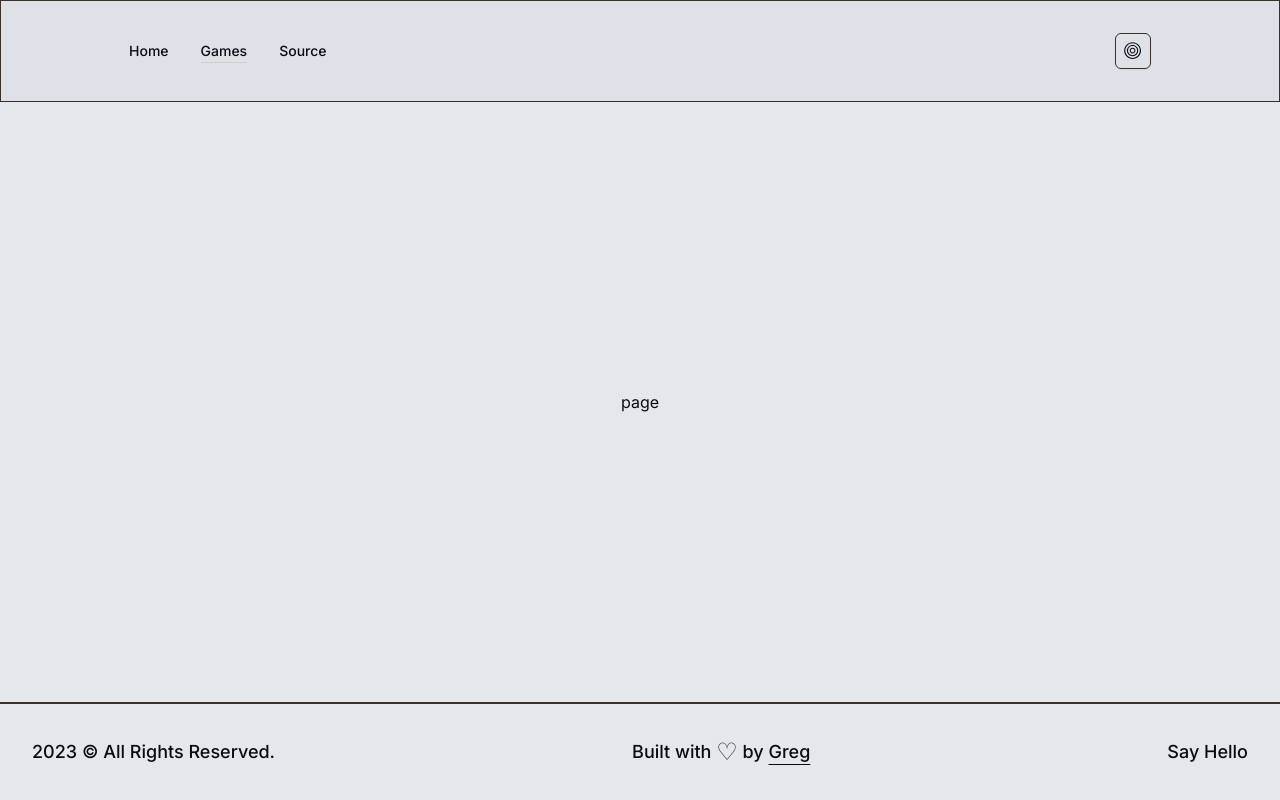
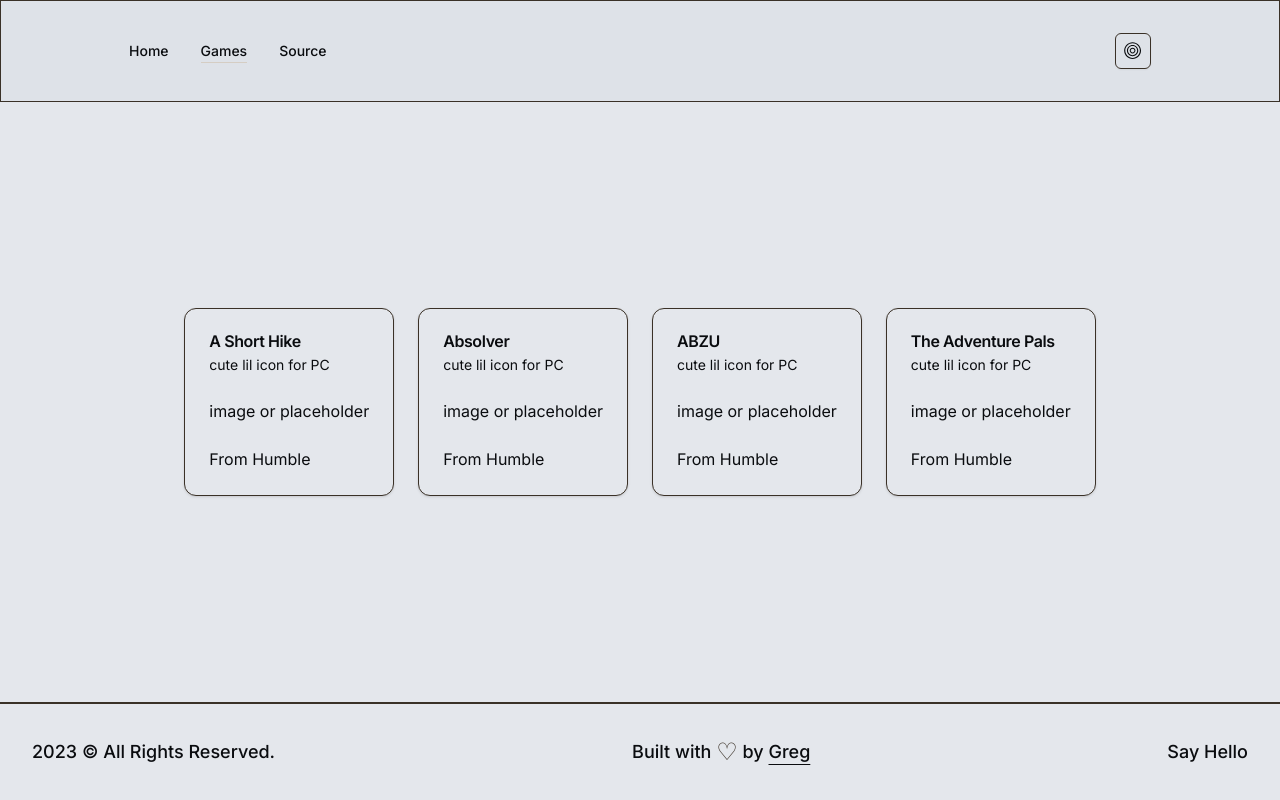
Before and after one commit to gjmooney/games-collection, a Next.js app: page /games in a window 1280 px wide. Built offline with nearby package versions, Linux system fonts and the light colour scheme.

Commit message:
Start game card layout

```diff
--- a/app/games/page.tsx
+++ b/app/games/page.tsx
@@ -1,4 +1,6 @@
+import GameCardList from "@/components/cards/GameCardList";
+
 const page = () => {
-  return <div>page</div>;
+  return <GameCardList />;
 };
 export default page;
--- a/components/GameCard.tsx
+++ /dev/null
@@ -1,4 +0,0 @@
-const GameCard = () => {
-  return <div>GameCard</div>;
-};
-export default GameCard;
--- /dev/null
+++ b/components/cards/GameCard.tsx
@@ -0,0 +1,34 @@
+import {
+  Card,
+  CardContent,
+  CardDescription,
+  CardFooter,
+  CardHeader,
+  CardTitle,
+} from "../ui/card";
+
+//TODO get type from db schema
+interface GameInfo {
+  game: {
+    title: string;
+    store: string;
+    platform: string;
+    imgUrl: string;
+  };
+}
+
+const GameCard = ({ game }: GameInfo) => {
+  return (
+    <Card>
+      <CardHeader>
+        <CardTitle>{game.title}</CardTitle>
+        <CardDescription>cute lil icon for {game.platform}</CardDescription>
+      </CardHeader>
+      <CardContent>
+        <p>image or placeholder</p>
+      </CardContent>
+      <CardFooter>From {game.store}</CardFooter>
+    </Card>
+  );
+};
+export default GameCard;
--- /dev/null
+++ b/components/cards/GameCardList.tsx
@@ -0,0 +1,41 @@
+import GameCard from "./GameCard";
+
+const GameCardList = () => {
+  // mock data
+  const gamesList = [
+    {
+      title: "A Short Hike",
+      store: "Humble",
+      platform: "PC",
+      imgUrl:
+        "https://hb.imgix.net/47f42809c950e0cd9ac0c0f95d6c73a6580e4467.png?auto=compress,format&s=db90b25ab3f26d9bffb850c0ab095e45",
+    },
+    {
+      title: "Absolver",
+      store: "Humble",
+      platform: "PC",
+      imgUrl: "",
+    },
+    {
+      title: "ABZU",
+      store: "Humble",
+      platform: "PC",
+      imgUrl: "",
+    },
+    {
+      title: "The Adventure Pals",
+      store: "Humble",
+      platform: "PC",
+      imgUrl: "",
+    },
+  ];
+
+  return (
+    <div className="flex gap-6 w-full h-full justify-center items-center">
+      {gamesList.map((game) => {
+        return <GameCard key={game.title} game={game} />;
+      })}
+    </div>
+  );
+};
+export default GameCardList;
```
